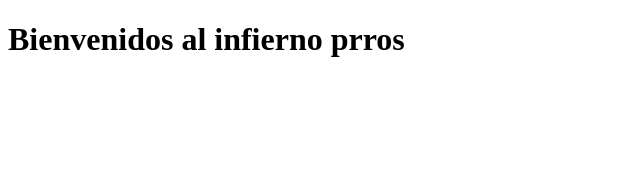
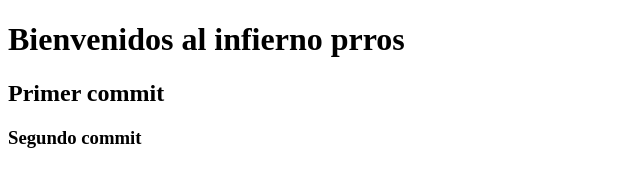
Before and after one commit to JaroJRG/primer_repo, a plain HTML site: page index.html in a window 1280 px wide. Shown: the whole page, without its empty margins (0-640 px from the left). Drawn offline with Linux system fonts and the light colour scheme.

Commit message:
segundo commit

```diff
--- a/index.html
+++ b/index.html
@@ -9,6 +9,8 @@
 </head>
 <body>
     <h1>Bienvenidos al infierno prros</h1>
+    <h2>Primer commit</h2>
+    <h3>Segundo commit</h3>
 
 </body>
 </html>
```
